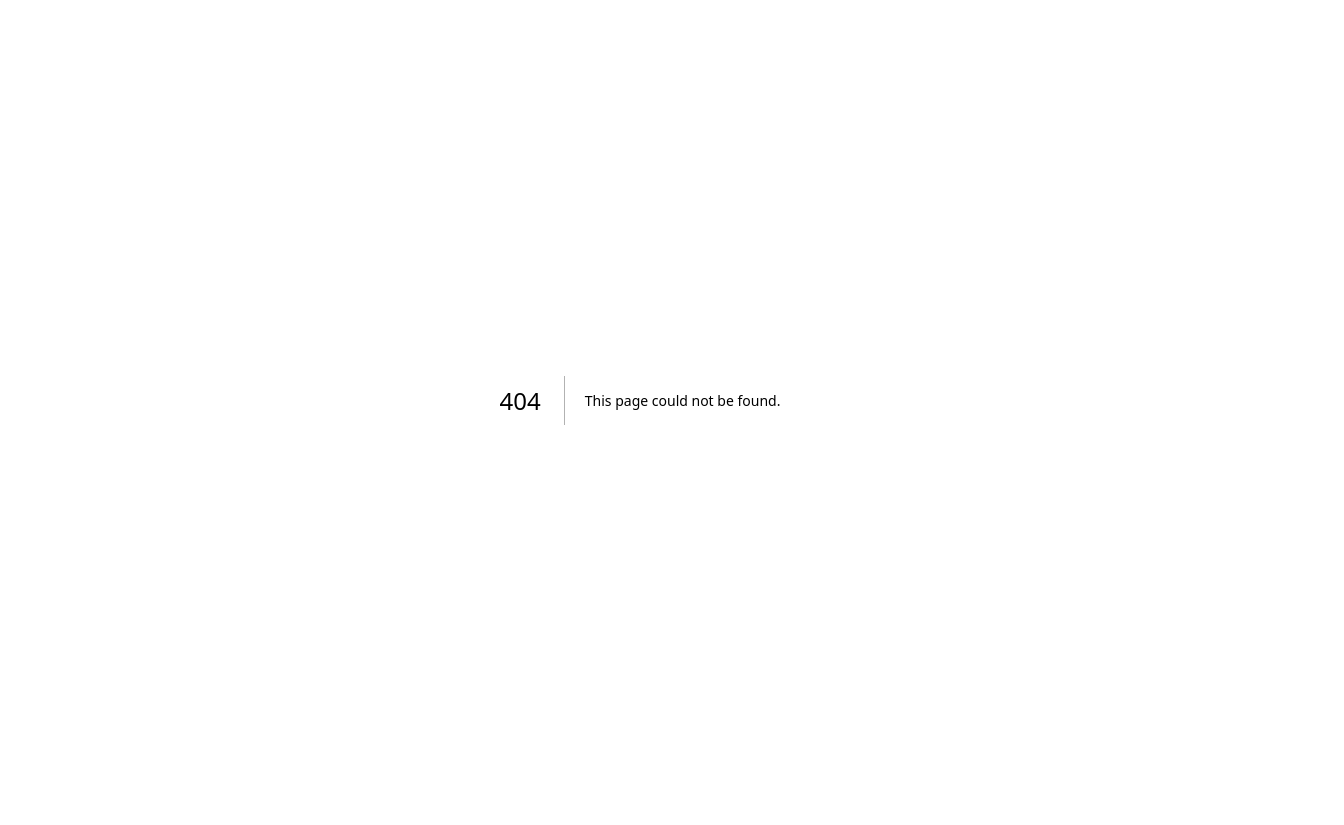
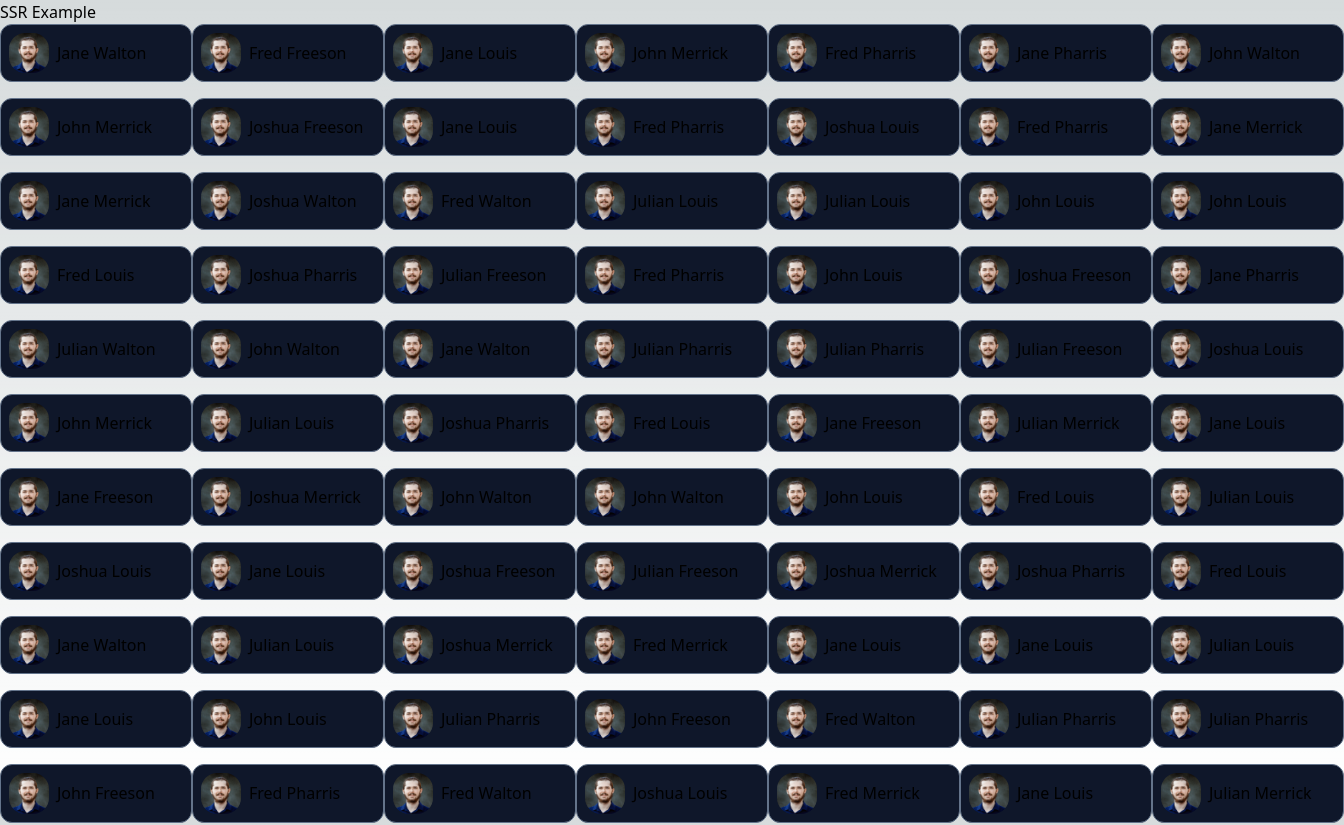
Before and after one commit to Lucasjlw/nextjs-ssr-patterns, a Next.js app: page /csr in a window 1280 px wide. Before the commit this address had no page. Shown: the top 825 px of the page, 1344 px wide, since content can reach past the window. Before the commit the page ends 800 px from the top, so only its background shows below. Built offline with nearby package versions, Linux system fonts and the light colour scheme.

Commit message:
Add pure CSR example

```diff
--- /dev/null
+++ b/src/pages/csr.tsx
@@ -0,0 +1,79 @@
+import { useEffect, useState } from "react";
+
+import Image from "next/image";
+import Link from "next/link";
+import { UserConfigItem } from "./api/users";
+
+function SkeletonUserButton() {
+  return (
+    <div className="flex border gap-x-2 w-48 border-slate-500 bg-slate-900 items-center rounded-xl p-2 hover:bg-slate-700">
+      <div className="w-[40px] h-[40px] bg-gray-400 rounded-3xl animate-pulse" />
+
+      <div className="h-4 w-32 bg-gray-400 rounded-2xl animate-pulse" />
+    </div>
+  );
+}
+
+function UserButtonList({
+  isLoading,
+  userConfig,
+}: {
+  isLoading: boolean;
+  userConfig: UserConfigItem[];
+}) {
+  const renderItemList = () => {
+    if (isLoading)
+      return [...Array(50)].map((_, i) => (
+        <li key={`SkeletonUserButton-${i}`}>
+          <SkeletonUserButton />
+        </li>
+      ));
+
+    return userConfig.map(({ name, email, avatar }) => (
+      <li key={email}>
+        <Link
+          href="#"
+          className="flex border gap-x-2 w-48 border-slate-500 bg-slate-900 items-center rounded-xl p-2 hover:bg-slate-700"
+        >
+          <Image
+            className="rounded-2xl"
+            width="40"
+            height="40"
+            alt="User Logo"
+            src={avatar}
+          />
+
+          <span>{name}</span>
+        </Link>
+      </li>
+    ));
+  };
+
+  return (
+    <ul className="grid gap-y-4 grid-cols-[repeat(7,_1fr)]">
+      {renderItemList()}
+    </ul>
+  );
+}
+
+export default function SSR() {
+  const [isLoading, setIsLoading] = useState(true);
+  const [userConfig, setUserConfig] = useState<UserConfigItem[]>([]);
+
+  useEffect(() => {
+    fetch("/api/users")
+      .then((res) => res.json())
+      .then(({ userConfig }) => {
+        setUserConfig(userConfig ?? []);
+        setIsLoading(false);
+      });
+  }, []);
+
+  return (
+    <main className="w-full h-full">
+      <h1>SSR Example</h1>
+
+      <UserButtonList isLoading={isLoading} userConfig={userConfig} />
+    </main>
+  );
+}
```
